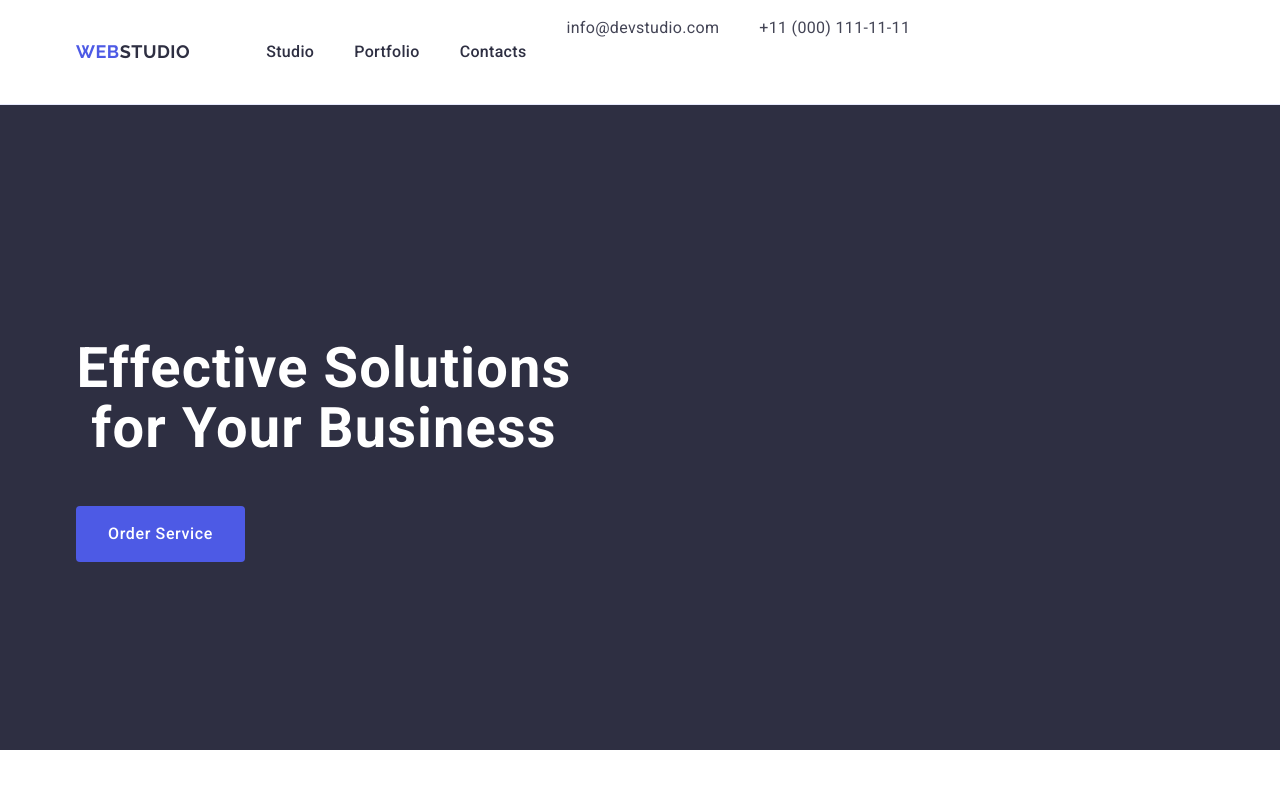
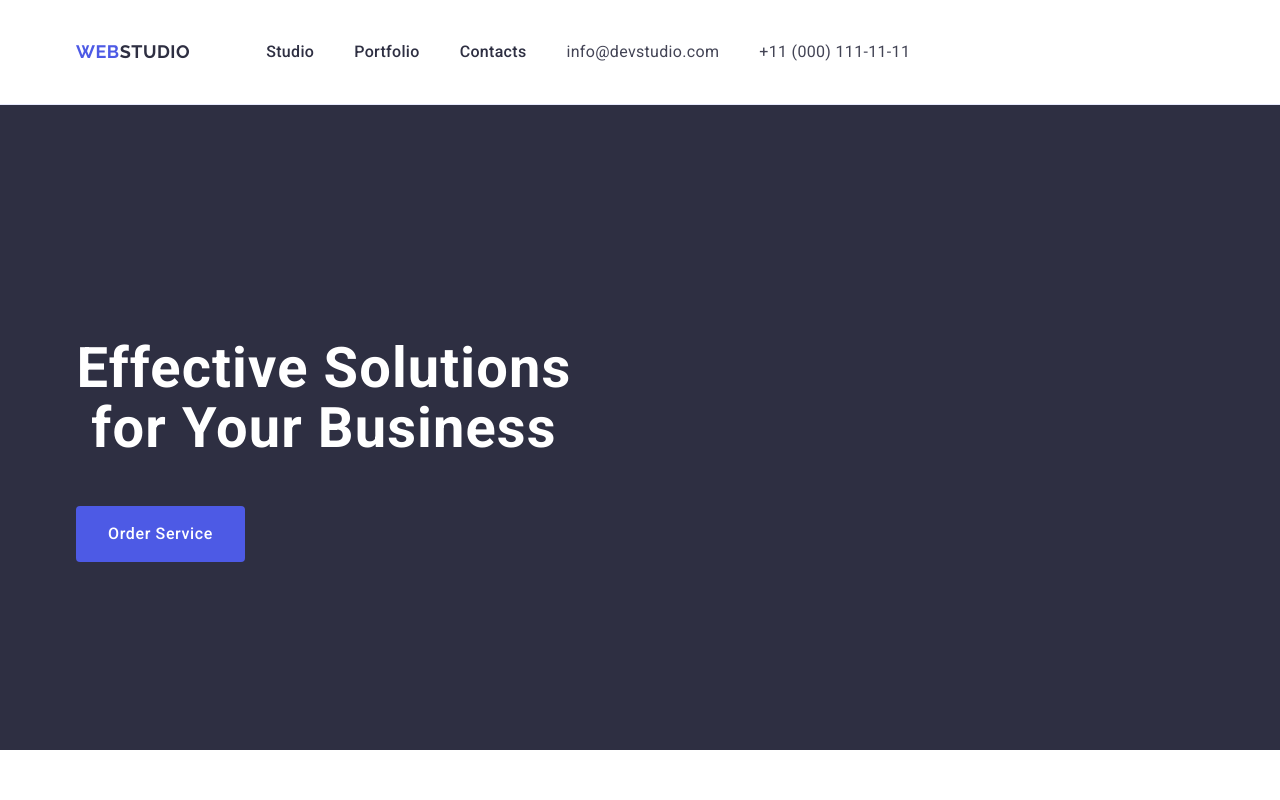
Before and after one commit to IevgenGrebennikov/goit-markup-hw-03, a plain HTML site: page index.html in a window 1280 px wide. Shown: the top 800 px of the page. Drawn offline with nearby package versions, Linux system fonts and the light colour scheme.

Commit message:
04.06 11

```diff
--- a/css/styles.css
+++ b/css/styles.css
@@ -88,7 +88,8 @@ color: #2e2f42;
   color: #404bbf;
 }
 .header-address {
-  font-style: normal;
+  display: flex;
+  align-items: center;
 }
 .header-address-list
 {
@@ -291,8 +292,8 @@ text-align: center;
 line-height: 1.2;
 letter-spacing: 0.02em;
 color: #2e2f42;
+}
 
-}
 .portfolio-item-text
 {
   line-height: 1.5;
```
